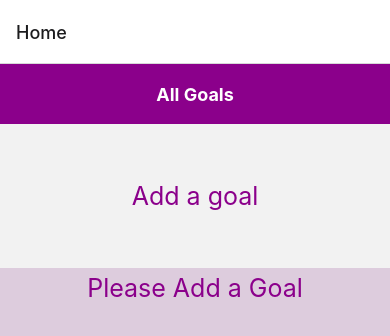
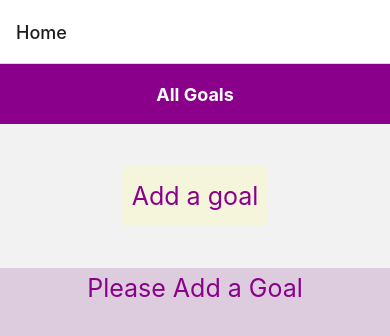
Before and after one commit to Christy0216/Summer2024, a React Native app: screen /Home in a window 390 px wide. Shown: the top 336 px of the page. Built offline with nearby package versions, Linux system fonts and the light colour scheme.

Commit message:
fix the bug of lab3

```diff
--- a/Components/PressableButton.js
+++ b/Components/PressableButton.js
@@ -27,9 +27,9 @@ const styles = StyleSheet.create({
     opacity: 0.5,
     backgroundColor: "red",
   },
-//   defaultStyle: {
-//     backgroundColor: "beige",
-//     margin: 10,
-//     padding: 5,
-//   },
+  defaultStyle: {
+    backgroundColor: "beige",
+    margin: 10,
+    padding: 5,
+  },
 });
```
